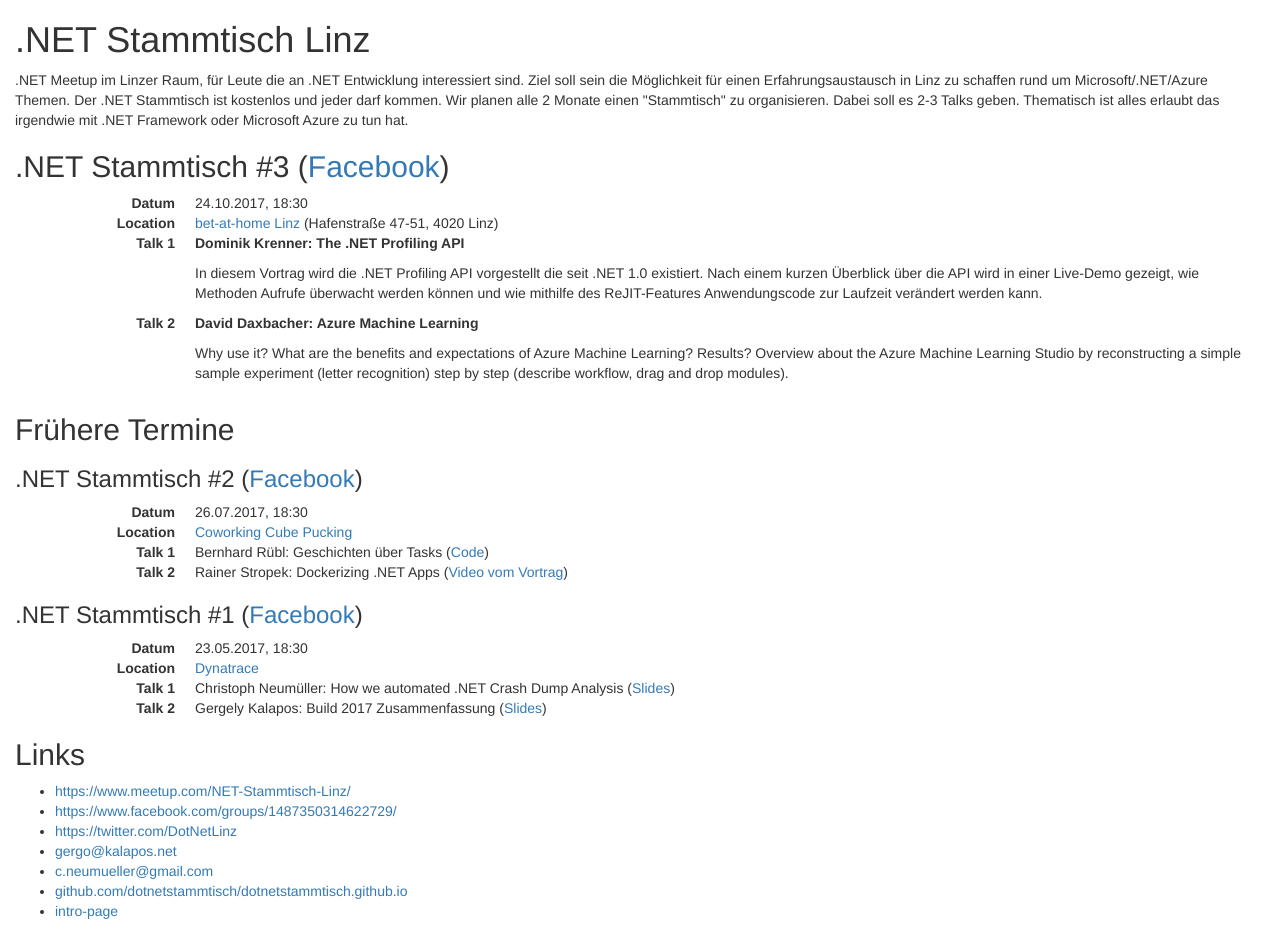
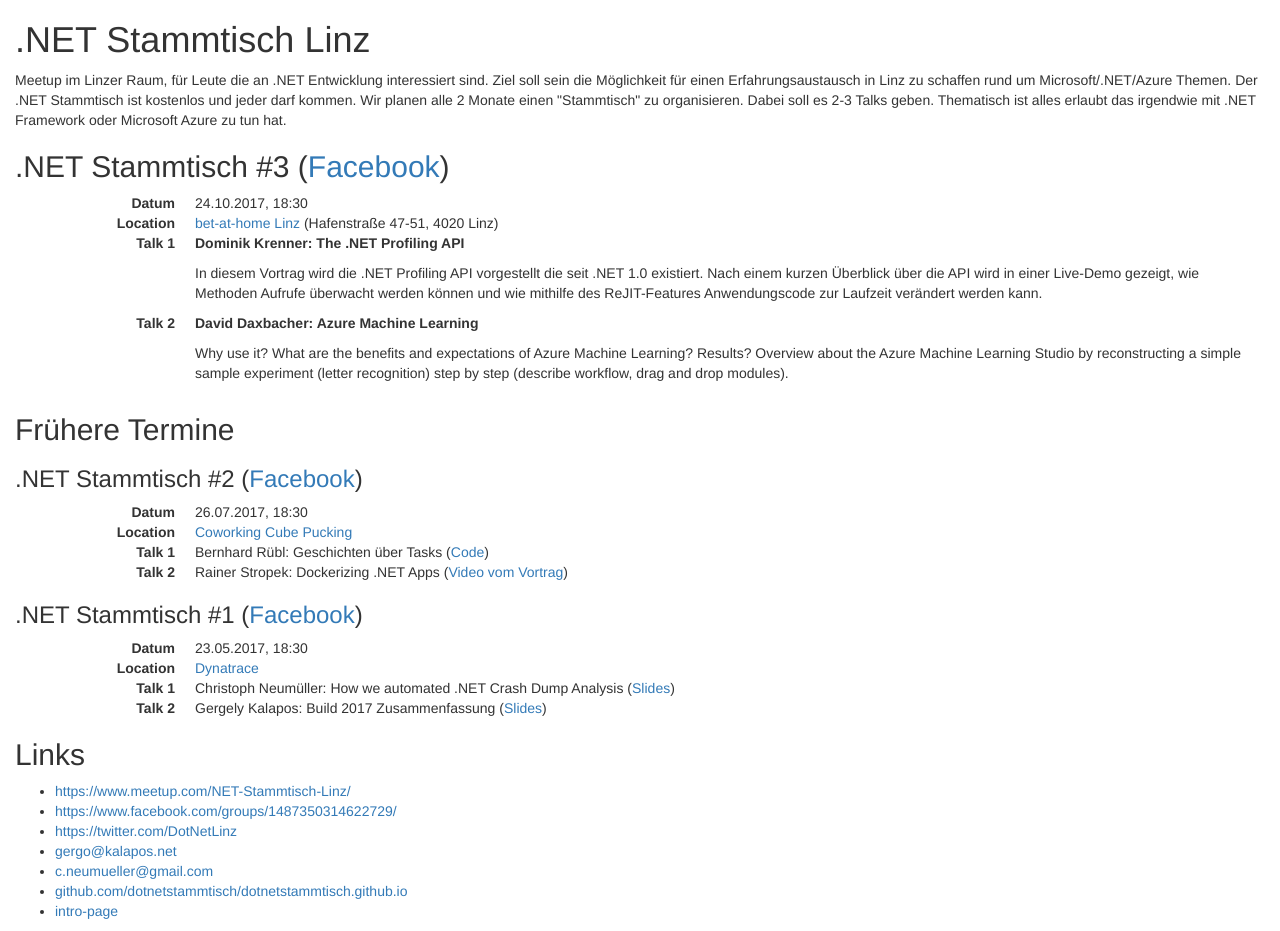
Before and after one commit to dotnetstammtisch/dotnetstammtisch.github.io, a plain HTML site: page index.html in a window 1280 px wide. Drawn offline with nearby package versions, Linux system fonts and the light colour scheme.

Commit message:
Update index.html

```diff
--- a/index.html
+++ b/index.html
@@ -11,7 +11,7 @@
 <body>
     <div class="container-fluid">
         <h1>.NET Stammtisch Linz</h1>
-        <p>.NET Meetup im Linzer Raum, für Leute die an .NET Entwicklung interessiert sind. Ziel soll sein die Möglichkeit für einen Erfahrungsaustausch in Linz zu schaffen rund um Microsoft/.NET/Azure Themen. Der .NET Stammtisch ist kostenlos und jeder darf kommen. Wir planen alle 2 Monate einen "Stammtisch" zu organisieren. Dabei soll es 2-3 Talks geben. Thematisch ist alles erlaubt das irgendwie mit .NET Framework oder Microsoft Azure zu tun hat.</p>
+        <p>Meetup im Linzer Raum, für Leute die an .NET Entwicklung interessiert sind. Ziel soll sein die Möglichkeit für einen Erfahrungsaustausch in Linz zu schaffen rund um Microsoft/.NET/Azure Themen. Der .NET Stammtisch ist kostenlos und jeder darf kommen. Wir planen alle 2 Monate einen "Stammtisch" zu organisieren. Dabei soll es 2-3 Talks geben. Thematisch ist alles erlaubt das irgendwie mit .NET Framework oder Microsoft Azure zu tun hat.</p>
 
         <h2>.NET Stammtisch #3 (<a href="https://www.facebook.com/events/1658423457542239">Facebook</a>)</h2>
         <dl class="dl-horizontal">
```
